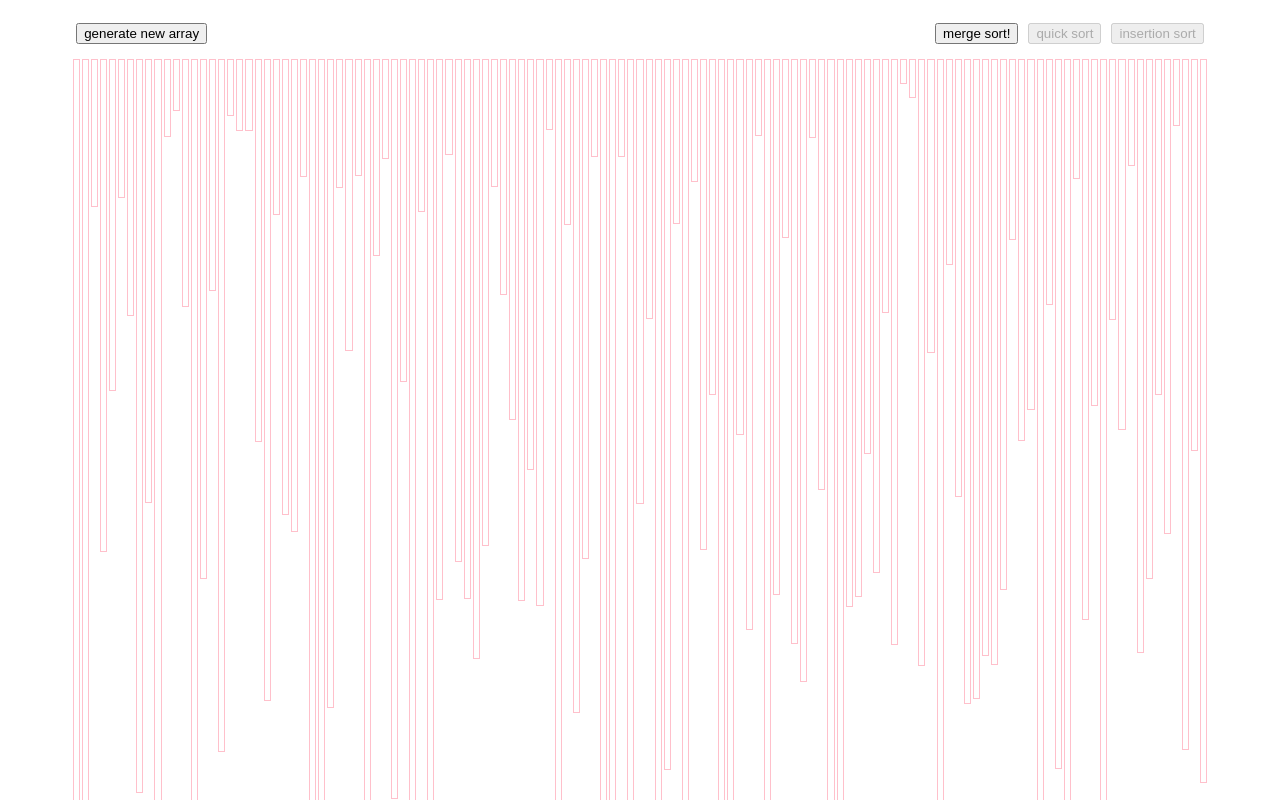
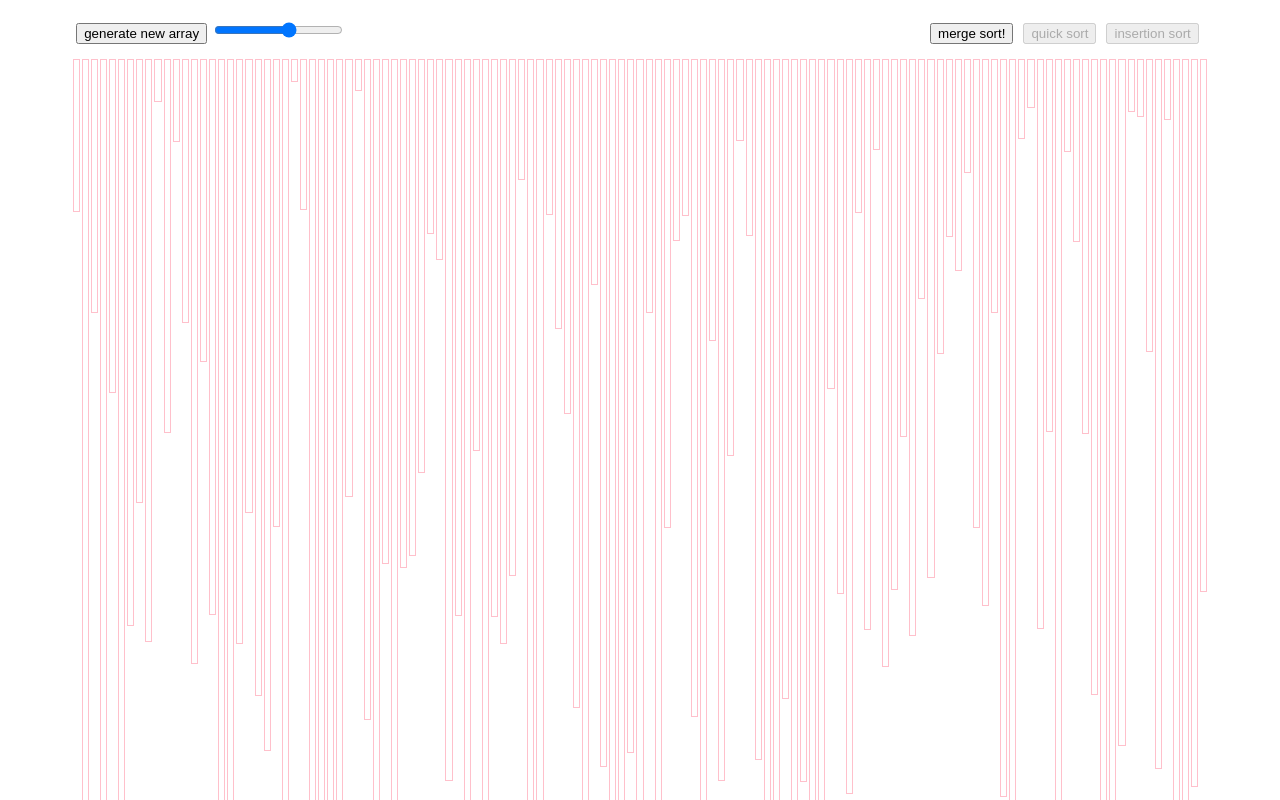
Before and after one commit to tomdaniels/visualeyes, a Next.js app: page / in a window 1280 px wide. Shown: the top 800 px of the page. Built offline with nearby package versions, Linux system fonts and the light colour scheme.

Commit message:
slider to change sample size

```diff
--- a/src/components/array-visualiser/index.tsx
+++ b/src/components/array-visualiser/index.tsx
@@ -1,4 +1,4 @@
-import { ReactElement, useState, useEffect } from 'react';
+import { ReactElement, useState, useEffect, useCallback } from 'react';
 import randomIntBetween from 'src/utils/random-int-between';
 import animateMergeSort from 'src/algo/merge-sort';
 import clearNodeStyles from 'src/utils/clear-node-styles';
@@ -11,30 +11,33 @@ const NUMBER_OF_ARRAY_BARS = 125;
 const ANIMATION_SPEED_MS = 10;
 
 export default function ArrayVisualiser(): ReactElement {
+  const [arrayBars, setArrayBars] = useState<number>(NUMBER_OF_ARRAY_BARS);
   const [isMounted, setIsMounted] = useState<boolean>(false);
   const [isSorted, setIsSorted] = useState<boolean>(false);
   const [array, setArray] = useState<number[]>([]);
+
+  const resetArray = useCallback(
+    (length: number = 0): void => {
+      if (isSorted) {
+        clearNodeStyles('array-bar');
+      }
+
+      const newArray = [];
+      for (let i = 0; i < (length !== 0 ? length : arrayBars); i++) {
+        newArray.push(randomIntBetween(20, 1000));
+      }
+      setIsSorted(false);
+      setArray(newArray);
+    },
+    [arrayBars, isSorted]
+  );
 
   useEffect(() => {
     if (!isMounted) {
       setIsMounted(true);
       resetArray();
     }
-    // eslint-disable-next-line react-hooks/exhaustive-deps
-  }, [isMounted, array]);
-
-  function resetArray(): void {
-    if (isSorted) {
-      clearNodeStyles('array-bar');
-    }
-
-    const newArray = [];
-    for (let i = 0; i < NUMBER_OF_ARRAY_BARS; i++) {
-      newArray.push(randomIntBetween(20, 1000));
-    }
-    setIsSorted(false);
-    setArray(newArray);
-  }
+  }, [resetArray, isMounted, array]);
 
   function handleClick(array: number[]) {
     if (isSorted) {
@@ -45,10 +48,28 @@ export default function ArrayVisualiser(): ReactElement {
     setIsSorted(true);
   }
 
+  function handleSlider(e: any) {
+    setArrayBars(parseInt(e.target.value));
+  }
+
   return (
     <>
       <div css={styles.buttonGroup}>
-        <button onClick={() => resetArray()}>generate new array</button>
+        <div>
+          <button onClick={() => resetArray()}>generate new array</button>
+          <input
+            type="range"
+            min={15}
+            value={arrayBars}
+            max={200}
+            onChange={(e) => handleSlider(e)}
+            onMouseUp={(e) =>
+              resetArray(
+                parseInt((e.target as EventTarget & HTMLInputElement).value)
+              )
+            }
+          />
+        </div>
         <div>
           <button onClick={() => handleClick(array)}>merge sort!</button>
           <button disabled>quick sort</button>
@@ -57,7 +78,18 @@ export default function ArrayVisualiser(): ReactElement {
       </div>
       <div css={styles.grid}>
         {array.map((value, idx) => (
-          <div className="array-bar" css={styles.element(value)} key={idx} />
+          <div
+            className="array-bar"
+            css={styles.element(
+              value,
+              arrayBars <= 20
+                ? arrayBars * 10
+                : arrayBars <= 50
+                ? arrayBars * 5
+                : arrayBars / 2
+            )}
+            key={idx}
+          />
         ))}
       </div>
     </>
--- a/src/styles/array-visualiser.style.js
+++ b/src/styles/array-visualiser.style.js
@@ -12,14 +12,19 @@ export const buttonGroup = css`
   margin: 0 auto;
   display: flex;
   justify-content: space-between;
+  align-items: center;
+
+  div {
+    margin-right: 5px;
+  }
 
   button {
     margin: 15px 5px;
   }
 `;
 
-export const element = (height) => css`
-  width: 10px;
+export const element = (height, width) => css`
+  width: ${width}px;
   height: ${height}px;
   border: 1px solid pink;
   margin: 0 1px;
```
